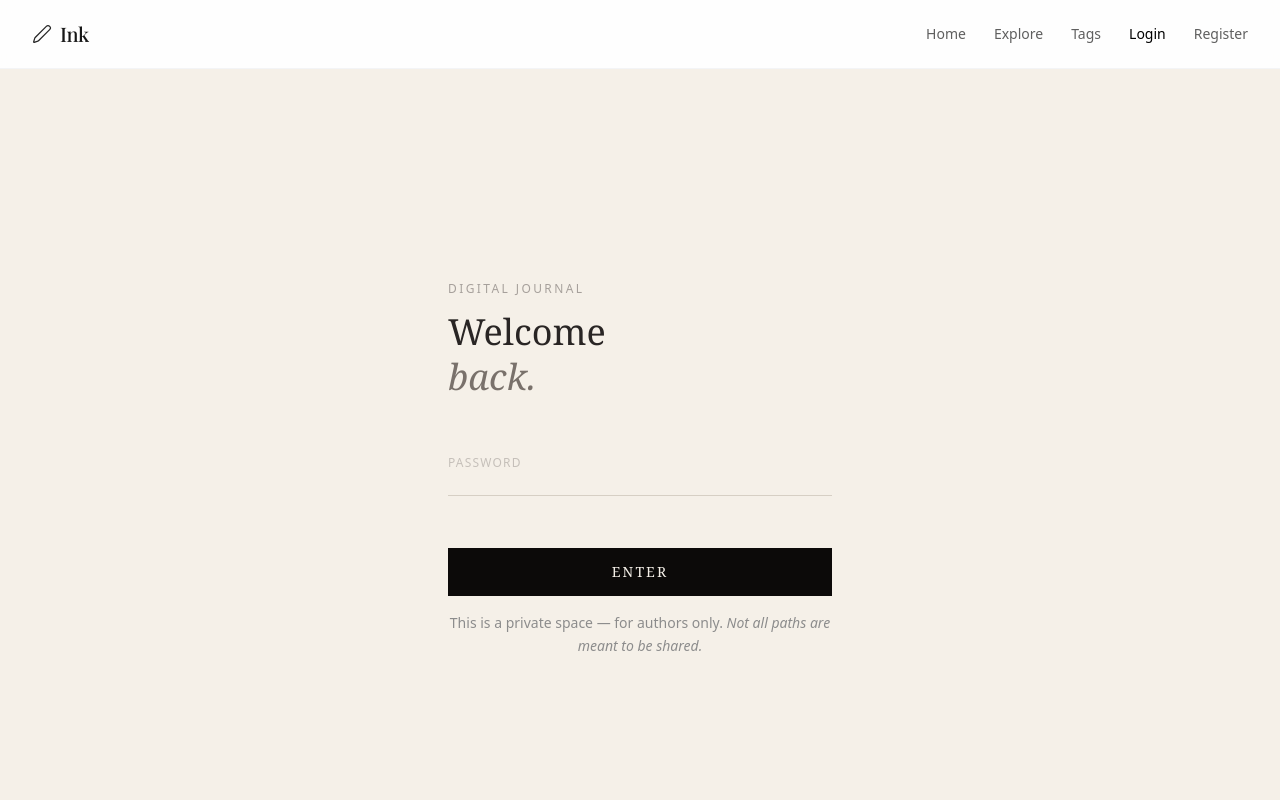
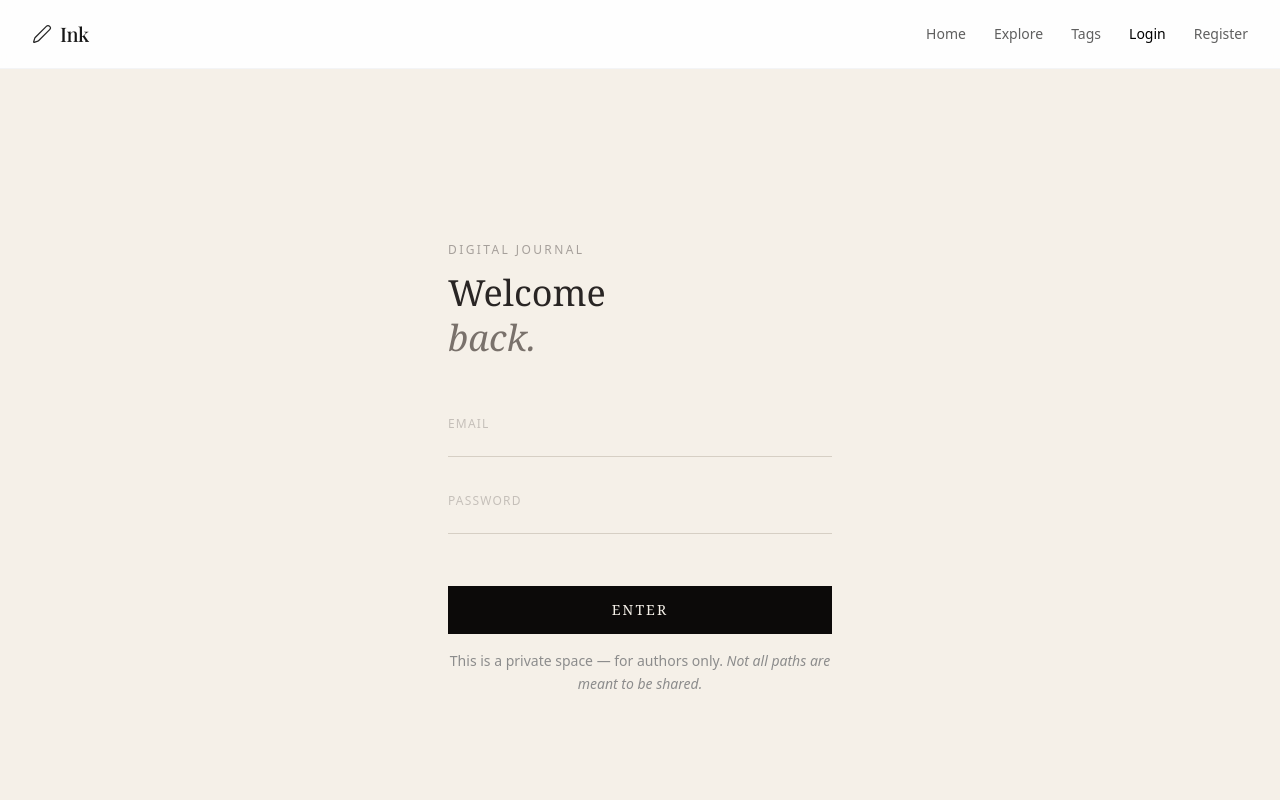
Before and after one commit to Roqeeb-dev/digital-journal, a Next.js app: page /login in a window 1280 px wide. Shown: the top 800 px of the page. Built offline with nearby package versions, Linux system fonts and the light colour scheme; no server answers.

Commit message:
fixed type mismatch error in FE and BE

```diff
--- a/app/login/loginClient.tsx
+++ b/app/login/loginClient.tsx
@@ -1,26 +1,49 @@
 "use client";
+
 import { useState } from "react";
 import { useRouter } from "next/navigation";
 import Dialog from "@/components/Dialog";
 import { useForm } from "@/hooks/useForm";
+import { login } from "@/services/authService";
+import { useAuthStore } from "@/store/useAuthStore";
 
 export default function LoginClient() {
-  const { values, update } = useForm({ password: "" });
-  const [focused, setFocused] = useState(false);
+  const { values, update } = useForm({
+    email: "",
+    password: "",
+  });
+
+  const [focusedField, setFocusedField] = useState<string | null>(null);
   const [isShown, setIsShown] = useState(false);
+  const [error, setError] = useState<string | null>(null);
+  const [loading, setLoading] = useState(false);
+  const setUser = useAuthStore((state) => state.setUser);
+
   const router = useRouter();
 
-  const isAuthor =
-    values.password.trim() === process.env.NEXT_PUBLIC_AUTHOR_PASSWORD;
+  async function handleSubmit(e: React.FormEvent<HTMLFormElement>) {
+    e.preventDefault();
 
-  function handleSubmit(e: React.FormEvent<HTMLFormElement>) {
-    e.preventDefault();
-    if (isAuthor) {
+    setError(null);
+    setLoading(true);
+
+    try {
+      const res = await login(values.email, values.password);
+      setUser(res.user);
+
       router.replace("/dashboard");
-    } else {
+    } catch (err: any) {
+      setError(err.message || "Invalid credentials");
       setIsShown(true);
+    } finally {
+      setLoading(false);
     }
   }
+
+  const fields = [
+    { key: "email" as const, label: "Email", type: "email" },
+    { key: "password" as const, label: "Password", type: "password" },
+  ];
 
   return (
     <main className="min-h-screen flex items-center justify-center bg-[#f5f0e8] px-5">
@@ -39,34 +62,39 @@ export default function LoginClient() {
 
         {/* Form */}
         <form onSubmit={handleSubmit} className="space-y-5">
-          <div className="relative">
+          {fields.map(({ key, label, type }) => (
+            <div key={key} className="relative">
               <label
                 className={`absolute left-0 tracking-widest uppercase transition-all duration-200 ${
-                focused || values.password
+                  focusedField === key || values[key]
                     ? "top-0 text-[10px] text-amber-700 opacity-100"
                     : "top-4 text-xs text-stone-400 opacity-60"
                 }`}
               >
-              Password
+                {label}
               </label>
+
               <input
-              type="password"
-              value={values.password}
-              onChange={(e) => update("password", e.target.value)}
-              onFocus={() => setFocused(true)}
-              onBlur={() => setFocused(false)}
+                type={type}
+                value={values[key]}
+                onChange={(e) => update(key, e.target.value)}
+                onFocus={() => setFocusedField(key)}
+                onBlur={() => setFocusedField(null)}
                 className={`w-full pt-6 pb-2 bg-transparent border-0 border-b text-stone-800 text-base outline-none transition-colors duration-200 placeholder-transparent font-serif caret-amber-800 ${
-                focused ? "border-amber-800" : "border-[#d6cfc4]"
+                  focusedField === key ? "border-amber-800" : "border-[#d6cfc4]"
                 }`}
-              placeholder="Password"
+                placeholder={label}
                 required
               />
             </div>
+          ))}
+
           <button
             type="submit"
-            className="w-full mt-8 py-3.5 text-sm tracking-[0.15em] uppercase transition-colors duration-200 bg-stone-950 hover:bg-stone-800 text-[#f5f0e8] font-serif"
+            disabled={loading}
+            className="w-full mt-8 py-3.5 text-sm tracking-[0.15em] uppercase transition-colors duration-200 bg-stone-950 hover:bg-stone-800 text-[#f5f0e8] font-serif disabled:opacity-60"
           >
-            Enter
+            {loading ? "Entering..." : "Enter"}
           </button>
         </form>
 
@@ -79,8 +107,8 @@ export default function LoginClient() {
           isOpen={isShown}
           onClose={() => setIsShown(false)}
           variant="error"
-          title="Unauthorized Attempt"
-          description="This space is reserved for registered authors only."
+          title="Login Failed"
+          description={error || "Invalid email or password."}
         />
       </section>
     </main>
--- a/app/register/RegisterClient.tsx
+++ b/app/register/RegisterClient.tsx
@@ -1,19 +1,41 @@
 "use client";
+
 import { useState } from "react";
 import { useRouter } from "next/navigation";
 import { useForm } from "@/hooks/useForm";
+import { register } from "@/services/authService";
 
 export default function RegisterClient() {
-  const { values, update } = useForm({ username: "", password: "" });
+  const { values, update } = useForm({
+    email: "",
+    username: "",
+    password: "",
+  });
+
   const [focusedField, setFocusedField] = useState<string | null>(null);
+  const [error, setError] = useState<string | null>(null);
+  const [loading, setLoading] = useState(false);
+
   const router = useRouter();
 
-  function handleSubmit(e: React.FormEvent<HTMLFormElement>) {
+  async function handleSubmit(e: React.FormEvent<HTMLFormElement>) {
     e.preventDefault();
-    router.replace("/dashboard");
+
+    setError(null);
+    setLoading(true);
+
+    try {
+      await register(values.email, values.password, values.username);
+      router.replace("/dashboard");
+    } catch (err: any) {
+      setError(err.message || "Registration failed");
+    } finally {
+      setLoading(false);
+    }
   }
 
   const fields = [
+    { key: "email" as const, label: "Email", type: "email" },
     { key: "username" as const, label: "Username", type: "text" },
     { key: "password" as const, label: "Password", type: "password" },
   ];
@@ -46,6 +68,7 @@ export default function RegisterClient() {
               >
                 {label}
               </label>
+
               <input
                 type={type}
                 value={values[key]}
@@ -61,11 +84,14 @@ export default function RegisterClient() {
             </div>
           ))}
 
+          {error && <p className="text-sm text-red-500 text-center">{error}</p>}
+
           <button
             type="submit"
-            className="w-full mt-8 py-3.5 text-sm tracking-[0.15em] uppercase transition-colors duration-200 bg-stone-950 hover:bg-stone-800 text-[#f5f0e8] font-serif"
+            disabled={loading}
+            className="w-full mt-8 py-3.5 text-sm tracking-[0.15em] uppercase transition-colors duration-200 bg-stone-950 hover:bg-stone-800 text-[#f5f0e8] font-serif disabled:opacity-60"
           >
-            Register
+            {loading ? "Creating account..." : "Register"}
           </button>
         </form>
 
--- a/services/authService.ts
+++ b/services/authService.ts
@@ -32,7 +32,7 @@ export async function register(
 }
 
 export async function login(email: string, password: string) {
-  const { data, error } = await supabase.auth.signInWithPassword({
+  const { data: authData, error } = await supabase.auth.signInWithPassword({
     email,
     password,
   });
@@ -41,7 +41,32 @@ export async function login(email: string, password: string) {
     throw new Error(error.message);
   }
 
-  return data;
+  if (!authData.user) {
+    throw new Error("User not found");
+  }
+
+  const { data: profile, error: profileError } = await supabase
+    .from("profiles")
+    .select("*")
+    .eq("id", authData.user.id)
+    .single();
+
+  if (profileError) {
+    throw new Error(profileError.message);
+  }
+
+  return {
+    user: {
+      id: profile.id,
+      username: profile.username,
+      email: profile.email,
+      avatarUrl: profile.avatar_url ?? null,
+      bio: profile.bio ?? null,
+      createdAt: profile.created_at,
+      updatedAt: profile.updated_at ?? null,
+    } as User,
+    session: authData.session,
+  };
 }
 
 export async function logout() {
--- a/store/useAuthStore.ts
+++ b/store/useAuthStore.ts
@@ -1,21 +1,14 @@
-import type { Post } from "@/lib/data";
+import type { User } from "@/types/User";
 import { create } from "zustand";
-
-export interface User {
-  name: string;
-  email: string;
-  posts: Post[];
-  bio?: string;
-}
 
 interface Props {
   user: User | null;
-  setUser: (data: User) => void;
+  setUser: (data: User | null) => void;
 }
 
 export const useAuthStore = create<Props>((set) => ({
   user: null,
-  setUser: (data: User) => {
+  setUser: (data) => {
     set({ user: data });
   },
 }));
```
Lines whose indentation alone changed are shown as unchanged.
